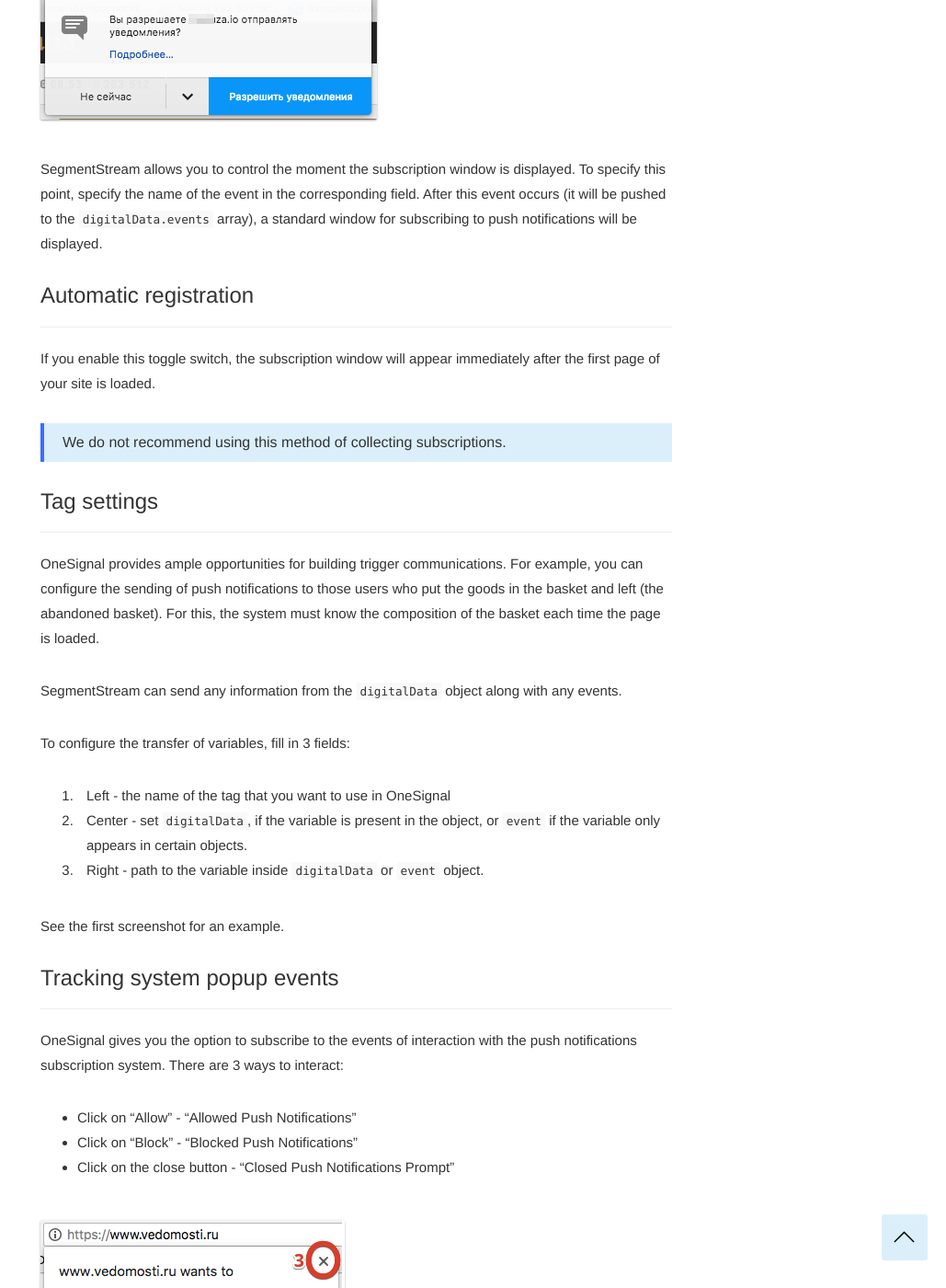
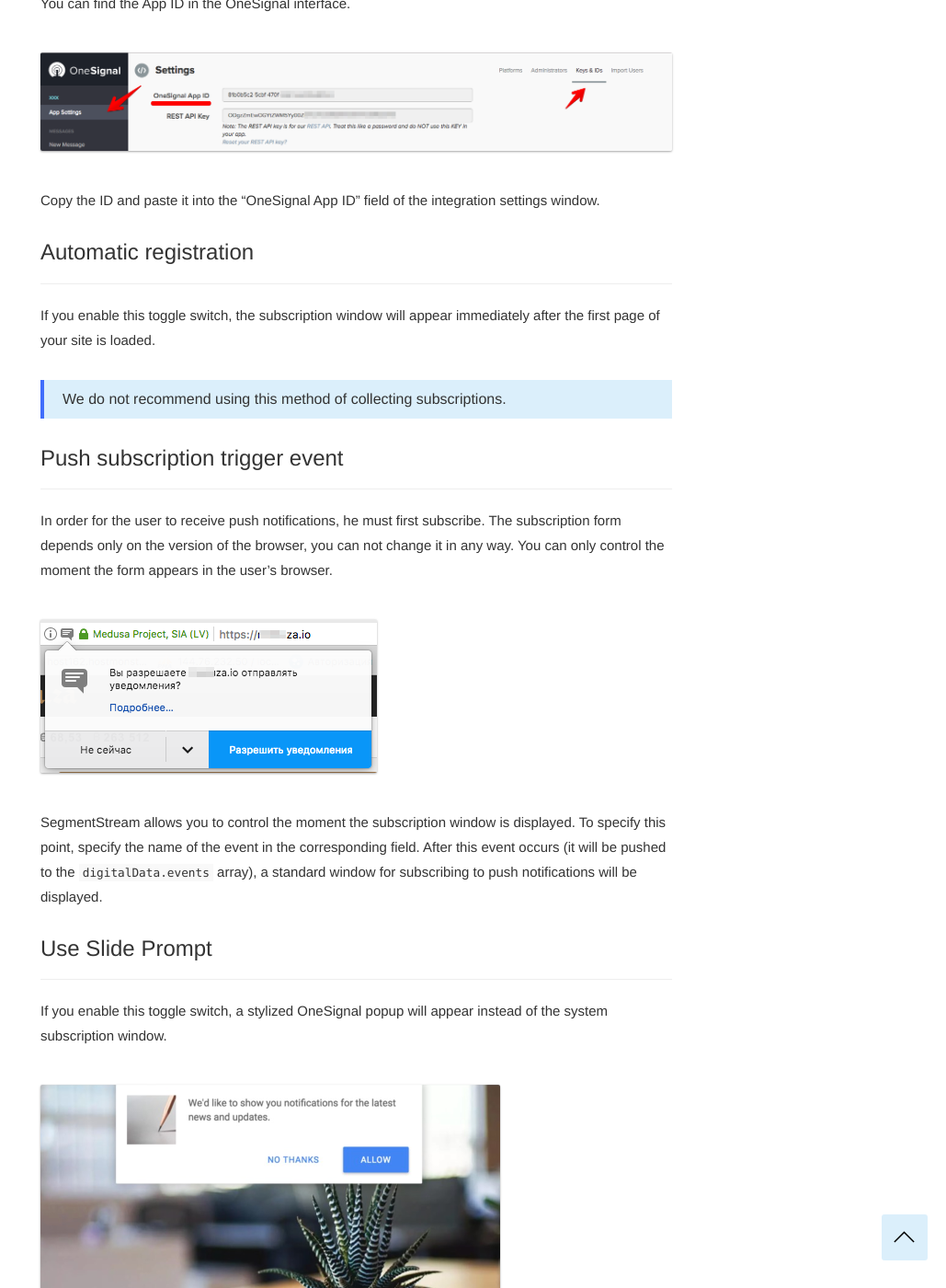
Before and after one commit to segmentstream-com/segmentstream-com.github.io, a Jekyll site: the page built from _docs/integrations/onesignal.md, in a window 1280 px wide and 1400 px high, scrolled down 2503 px. Shown: the whole window at 92% size, without its empty margins (251-1280 px from the left). Built offline with Jekyll 4.4.1, drawn with Linux system fonts in a browser that asks for light colours; nearby versions of some CDN libraries; some of the changed text lies outside the part shown.

Commit message:
updated onesignal description

```diff
--- a/_docs/integrations/onesignal.md
+++ b/_docs/integrations/onesignal.md
@@ -17,8 +17,9 @@
 <ul class="page-navigation">
   <li><a href="#0">Introduction</a></li>
   <li><a href="#1">OneSignal App ID</a></li>
+  <li><a href="#2">Automatic registration</a></li>
   <li><a href="#3">Push subscription trigger event</a></li>
-  <li><a href="#4">Automatic registration</a></li>
+  <li><a href="#4">Use Slide Prompt</a></li>
   <li><a href="#6">Tag settings</a></li>
   <li><a href="#7">Tracking system popup events</a></li>
 </ul>
@@ -52,6 +53,12 @@
 
 Copy the ID and paste it into the "OneSignal App ID" field of the integration settings window.
 
+### <a name="2"></a>Automatic registration
+------
+If you enable this toggle switch, the subscription window will appear immediately after the first page of your site is loaded.
+
+> We do not recommend using this method of collecting subscriptions.
+
 ### <a name="3"></a>Push subscription trigger event
 ------
 In order for the user to receive push notifications, he must first subscribe. The subscription form depends only on the version of the browser, you can not change it in any way. You can only control the moment the form appears in the user's browser.
@@ -60,13 +67,16 @@
 
 SegmentStream allows you to control the moment the subscription window is displayed. To specify this point, specify the name of the event in the corresponding field. After this event occurs (it will be pushed to the `digitalData.events` array), a standard window for subscribing to push notifications will be displayed.
 
-### <a name="4"></a>Automatic registration
+### <a name="4"></a>Use Slide Prompt
 ------
-If you enable this toggle switch, the subscription window will appear immediately after the first page of your site is loaded.
+If you enable this toggle switch, a stylized OneSignal popup will appear instead of the system subscription window.
 
-> We do not recommend using this method of collecting subscriptions.
+![](/img/integrations.onesignal.5.png)
 
-### <a name="6"></a>Tag settings
+>This option only works if the 'Custom Code' setup was selected in the OneSignal cabinet.
+>When using this option without the 'Custom Code' setup, the configurations setup inside the OneSignal cabinet will be overwritten.
+
+### <a name="5"></a>Tag settings
 ------
 OneSignal provides ample opportunities for building trigger communications. For example, you can configure the sending of push notifications to those users who put the goods in the basket and left (the abandoned basket). For this, the system must know the composition of the basket each time the page is loaded.
 
@@ -79,7 +89,7 @@
 
 See the first screenshot for an example.
 
-### <a name="7"></a>Tracking system popup events
+### <a name="6"></a>Tracking system popup events
 ------
 OneSignal gives you the option to subscribe to the events of interaction with the push notifications subscription system. There are 3 ways to interact:
  - Click on "Allow" - "Allowed Push Notifications"
```
Also changed, not shown: img/integrations.onesignal.1.png, img/integrations.onesignal.5.png.
